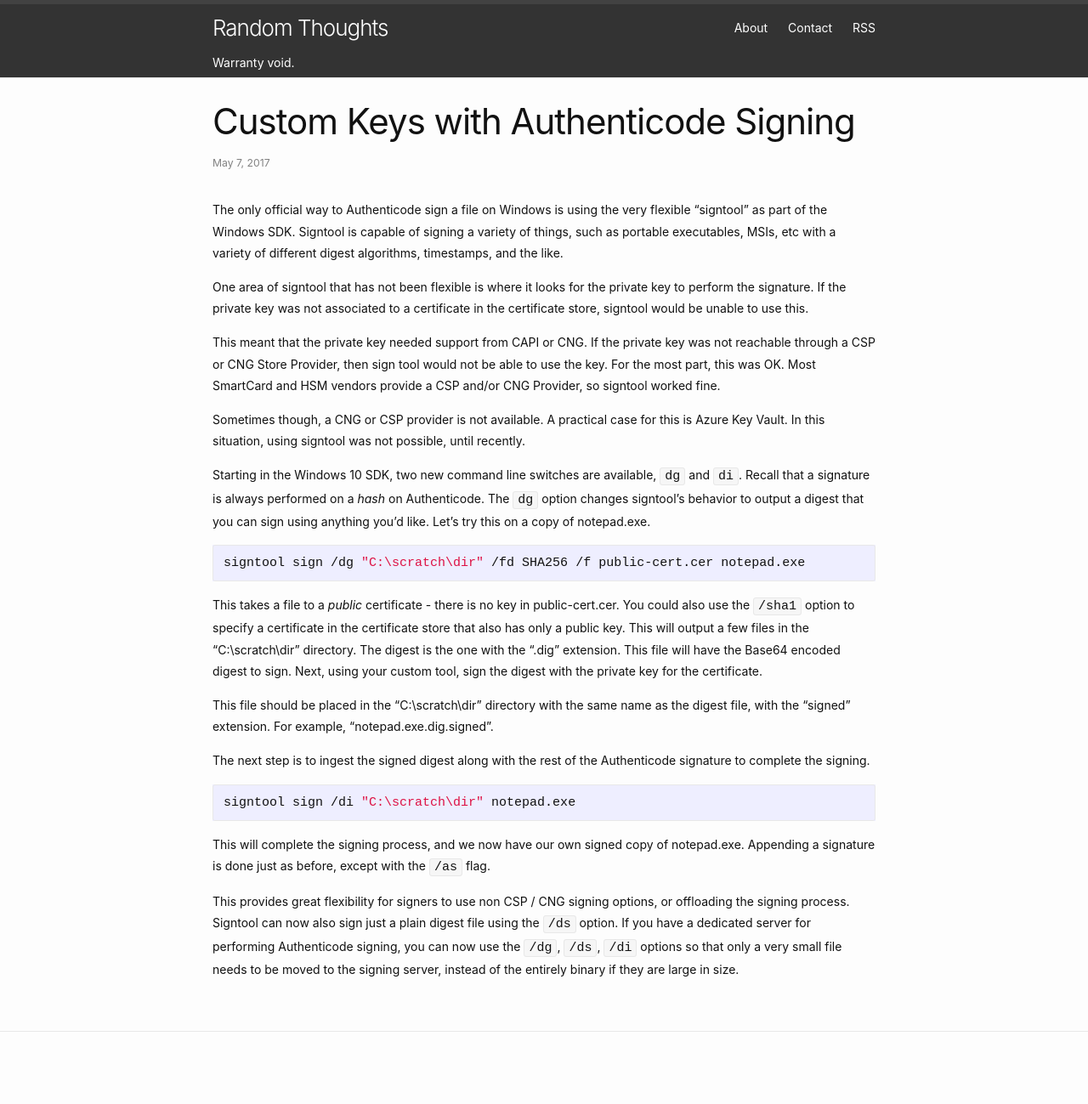
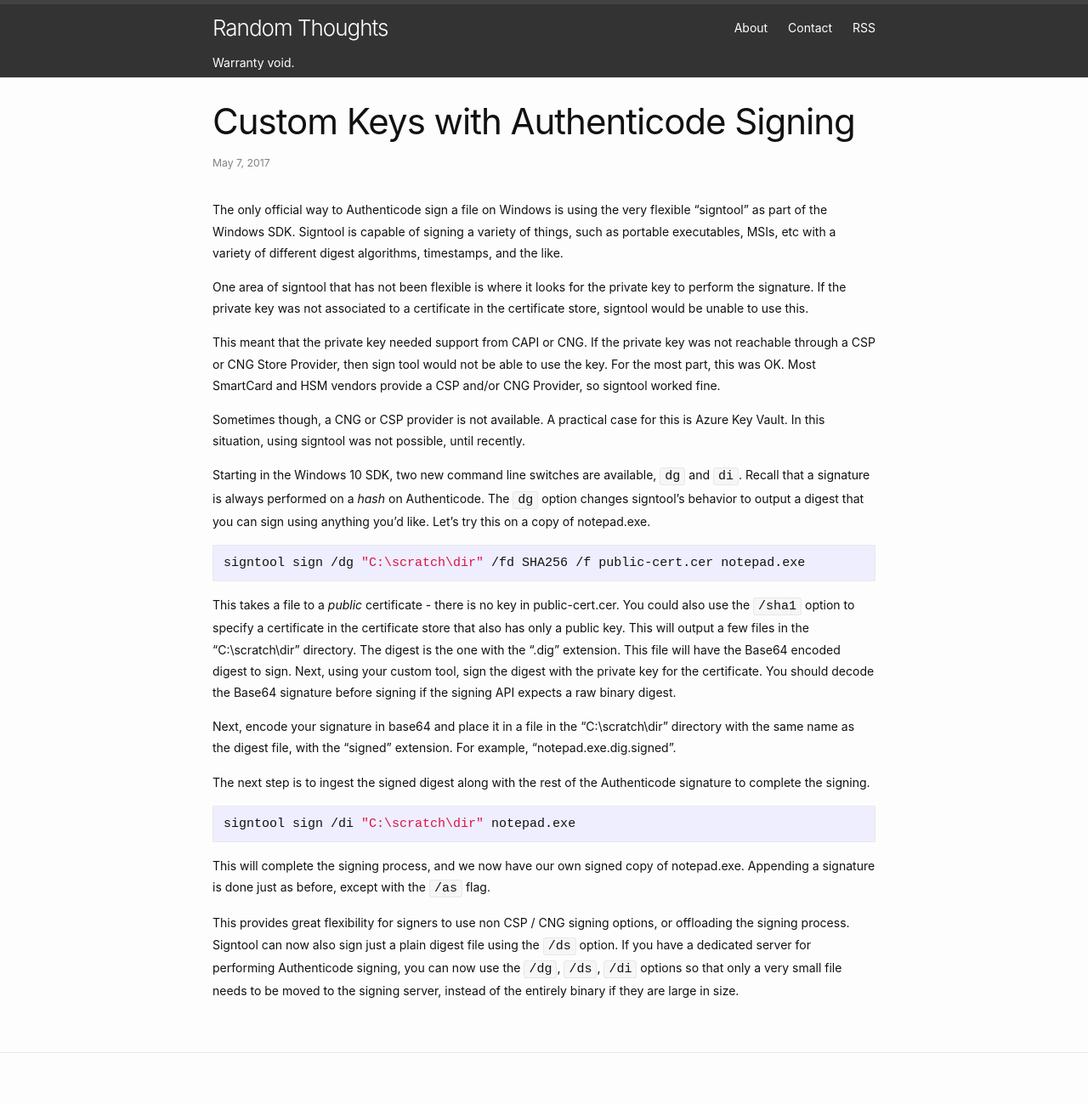
Before and after one commit to vcsjones/vcsjones.dev, a Jekyll site: the page built from _posts/2017-05-07-custom-authenticode-signing.md, in a window 1280 px wide. Shown: the whole page at 85% size. Built offline with Jekyll 4.4.1, drawn with Linux system fonts in a browser that asks for light colours; before the commit the page ends 1274 px from its top, so only the background shows below that.

Commit message:
Make signing format more clear.

```diff
--- a/_posts/2017-05-07-custom-authenticode-signing.md
+++ b/_posts/2017-05-07-custom-authenticode-signing.md
@@ -38,11 +38,13 @@ public-cert.cer. You could also use the `/sha1` option to specify a certificate
 in the certificate store that also has only a public key. This will output a few
 files in the "C:\scratch\dir" directory. The digest is the one with the ".dig"
 extension. This file will have the Base64 encoded digest to sign. Next, using
-your custom tool, sign the digest with the private key for the certificate.
+your custom tool, sign the digest with the private key for the certificate. You
+should decode the Base64 signature before signing if the signing API expects a
+raw binary digest.
 
-This file should be placed in the "C:\scratch\dir" directory with the same name
-as the digest file, with the "signed" extension. For example,
-"notepad.exe.dig.signed".
+Next, encode your signature in base64 and place it in a file in the "C:\scratch\dir"
+directory with the same name as the digest file, with the "signed" extension.
+For example, "notepad.exe.dig.signed".
 
 The next step is to ingest the signed digest along with the rest of the
 Authenticode signature to complete the signing.
```
